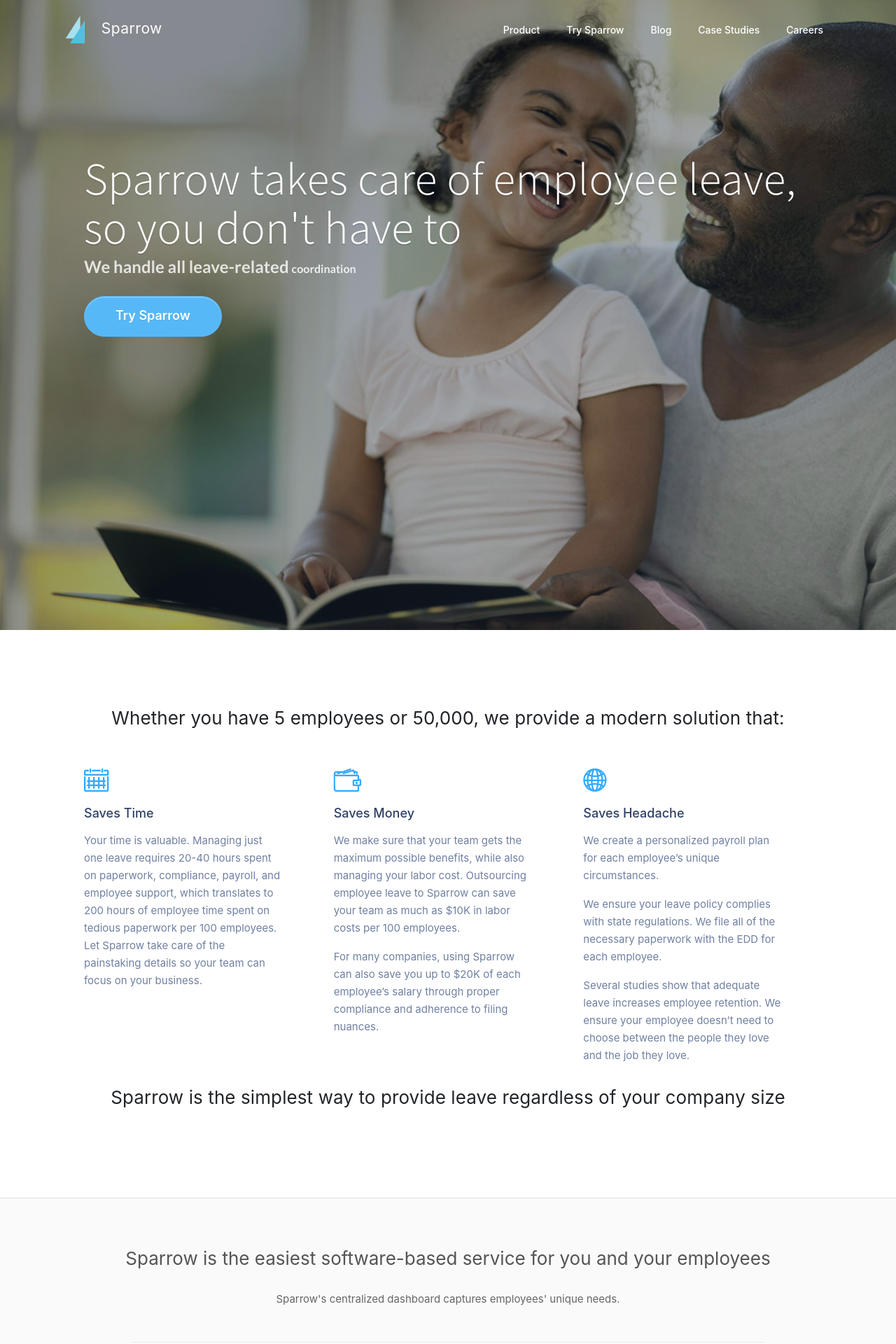
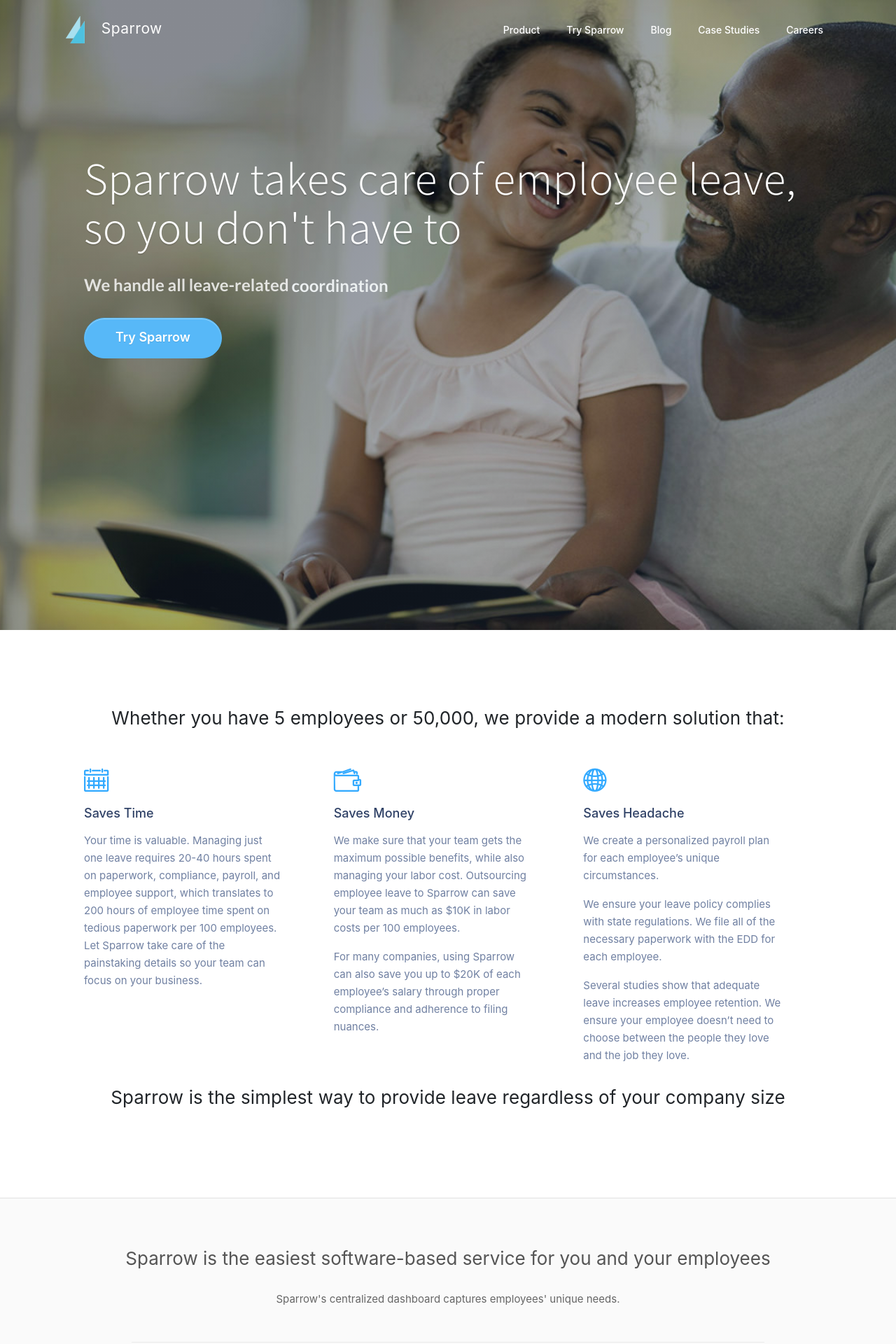
Before and after one commit to trysparrow/sparrow-landing, a Jekyll site: the page built from index.html, in a window 1280 px wide. Shown: the top 1920 px of the page at 70% size. Built offline with Jekyll 4.4.1, drawn with Linux system fonts in a browser that asks for light colours; nearby versions of some CDN libraries; comment, search, counter and statistics services are not loaded.

Commit message:
Fix font funkyness by smashing css against wall until it looked right

```diff
--- a/assets/css/sparrow-overrides.css
+++ b/assets/css/sparrow-overrides.css
@@ -1,5 +1,5 @@
 .content {
-  height: 25px;
+  height: 32px;
   overflow: hidden;
   font-family: 'Lato', sans-serif;
   font-size: 16px;
@@ -42,6 +42,13 @@
 .content__container__list__item {
   line-height: 30px;
   margin: 0;
+  font-size: 24;
+}
+.business-hero p {
+  line-height: normal;
+}
+.customFadeInUp {
+  padding-bottom: 24px;
 }
 
 @-webkit-keyframes opacity {
```
